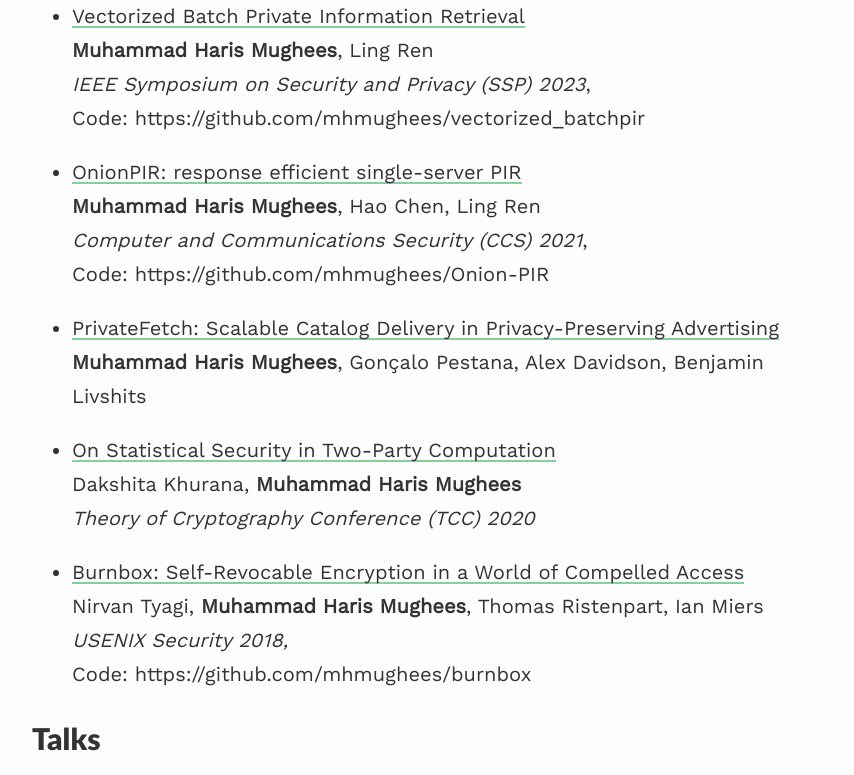
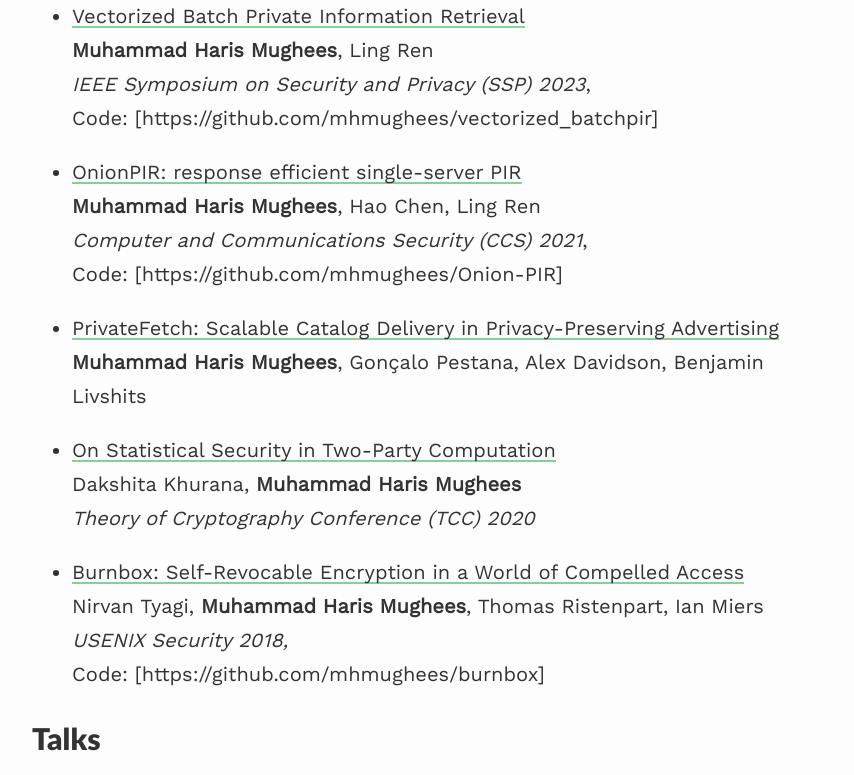
Before and after one commit to mhmughees/mhmughees.github.io, a Jekyll site: the page built from index.md, in a window 1280 px wide. Shown: the part 713-1488 px from the top of the page, without its empty margins (208-1062 px from the left). Built offline with Jekyll 4.4.1, drawn with Linux system fonts in a browser that asks for light colours; nearby versions of some CDN libraries.

```diff
--- a/index.md
+++ b/index.md
@@ -18,12 +18,12 @@ I am a Ph.D. student at the University of Illinois Urbana-Champaign. I am advise
 - [Vectorized Batch Private Information Retrieval](https://eprint.iacr.org/2022/1262)
 **Muhammad Haris Mughees**, Ling Ren
 *IEEE Symposium on Security and Privacy (SSP) 2023*,
-Code: https://github.com/mhmughees/vectorized_batchpir
+Code: [https://github.com/mhmughees/vectorized_batchpir]
 
 - [OnionPIR: response efficient single-server PIR](https://dl.acm.org/doi/abs/10.1145/3460120.3485381?casa_token=6SS2B61Ci8EAAAAA:MjC1TSdtTrYwLFPQlhQo4h0LH1Uetk4lp3_m6byNa6UzG2VHoKO1adnYOTZ6nZEx3lIZX3jEASnQaQ)
 **Muhammad Haris Mughees**, Hao Chen, Ling Ren
 *Computer and Communications Security (CCS) 2021*,
-Code: https://github.com/mhmughees/Onion-PIR
+Code: [https://github.com/mhmughees/Onion-PIR]
 
 - [PrivateFetch: Scalable Catalog Delivery in Privacy-Preserving Advertising](https://arxiv.org/abs/2109.08189)
 **Muhammad Haris Mughees**, Gonçalo Pestana, Alex Davidson, Benjamin Livshits
@@ -35,7 +35,7 @@ Dakshita Khurana, **Muhammad Haris Mughees**
 - [Burnbox: Self-Revocable Encryption in a World of Compelled Access](https://www.usenix.org/conference/usenixsecurity18/presentation/tyagi)
 Nirvan Tyagi,  **Muhammad Haris Mughees**, Thomas Ristenpart, Ian Miers
 *USENIX Security 2018,*
-Code: https://github.com/mhmughees/burnbox
+Code: [https://github.com/mhmughees/burnbox]
 
 ## Talks
 - [Private Information Retrieval using FHE at FHE.org](https://youtu.be/pRkSYjOuhdk)
```
